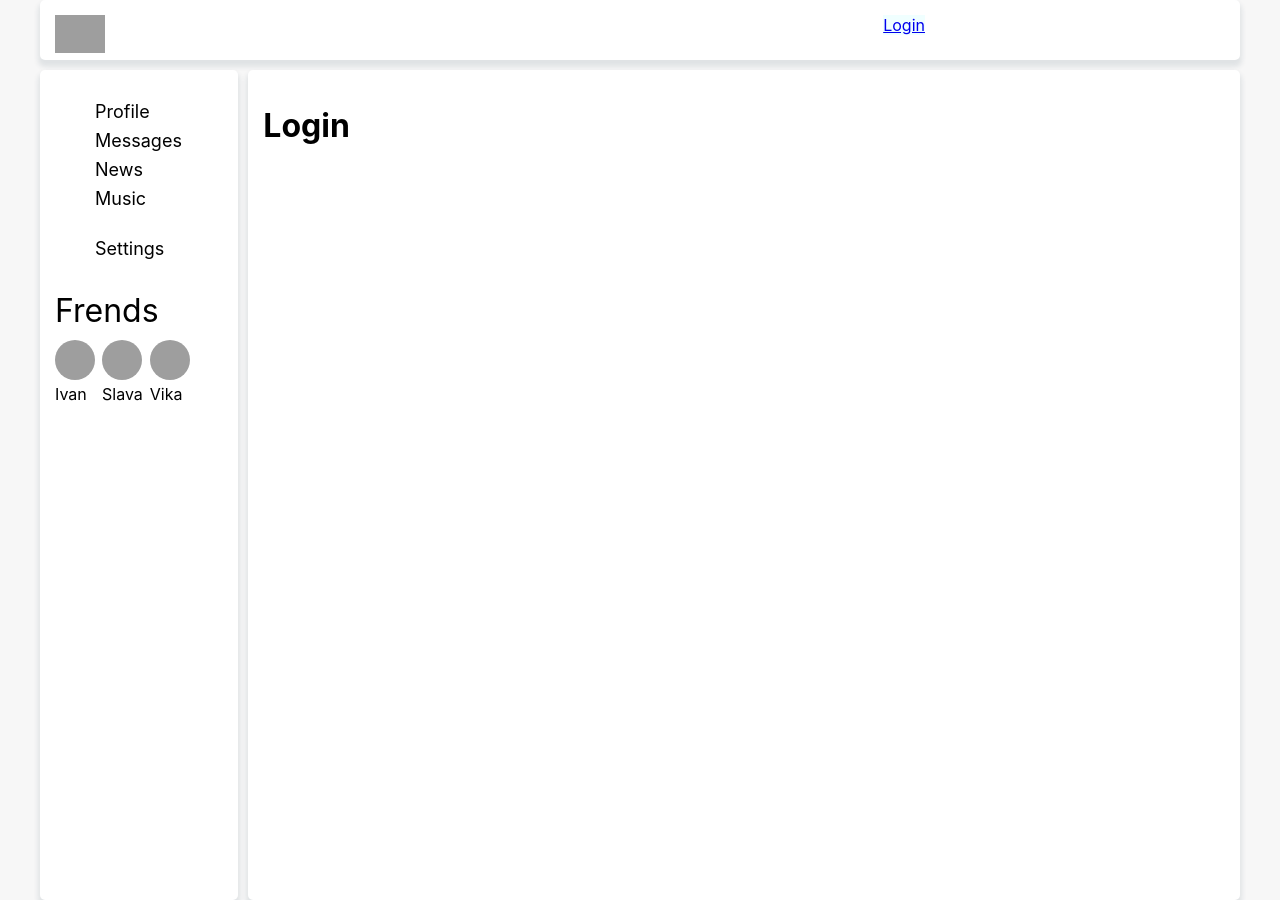
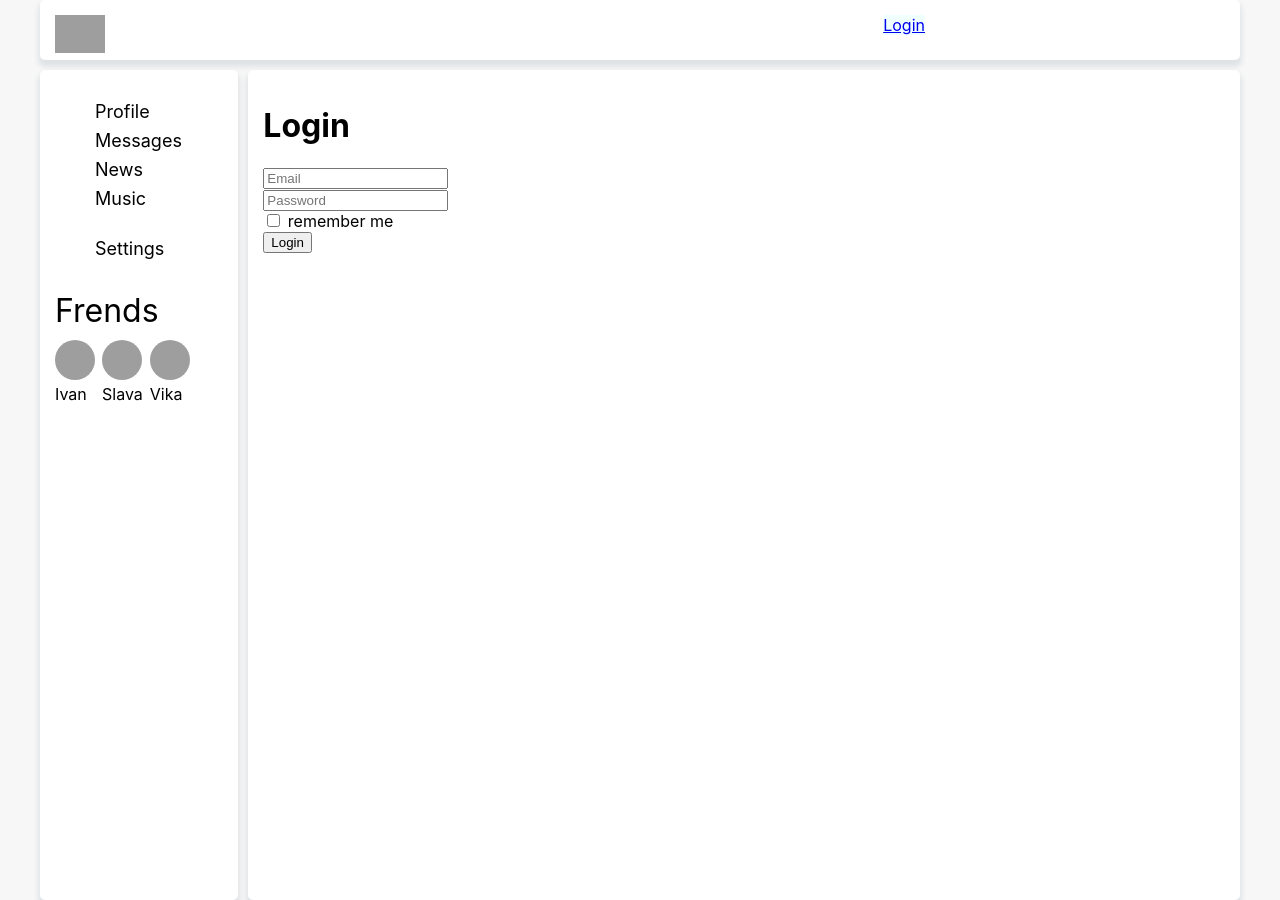
Before and after one commit to Isckatel/react-learn, a React (Create React App) app: page /login in a window 1280 px wide. Built offline with nearby package versions, Linux system fonts and the light colour scheme; no server answers; grey boxes are pictures that could not be loaded.

Commit message:
Form Login (formik)

```diff
--- a/package.json
+++ b/package.json
@@ -7,6 +7,7 @@
     "@testing-library/react": "^11.2.7",
     "@testing-library/user-event": "^12.8.3",
     "axios": "^0.21.1",
+    "formik": "^2.2.9",
     "react": "^17.0.2",
     "react-dom": "^17.0.2",
     "react-redux": "^7.2.4",
--- a/src/api/api.js
+++ b/src/api/api.js
@@ -39,5 +39,9 @@ export const authAPI = {
   getAuth() {
     return instance.get(`auth/me`)
     .then(response=>response.data);
+  },
+  postAuth(object){
+    return instance.post(`auth/login`, object);
+    //.then(response => response.data);
   }
 }
--- a/src/components/Login/Login.jsx
+++ b/src/components/Login/Login.jsx
@@ -1,7 +1,61 @@
-import React from 'react';
+import React, {useState} from 'react';
+import { useFormik } from 'formik';
+import {authAPI} from '../../api/api';
+import {compose} from 'redux';
+import {connect} from 'react-redux';
+import {withAuthRedirectOnProfile} from '../hoc/withAuthRedirectOnProfile';
+import {Redirect} from "react-router-dom";
+
+const LoginForm = (props) => {
+  const [count, setCount] = useState(0);
+
+  const formik = useFormik({
+    initialValues: {
+       email: '',
+       password: '',
+       rememberMe: 'false',
+     },
+     onSubmit: values => {
+       authAPI.postAuth(values)
+       .then(response => {
+         if (response.data.resultCode === 0) {
+           if (response.data.data.userId) {setCount(count + 1)}
+         }
+         console.log(response.data);
+       });
+     }
+  });
+
+  return (
+    <form onSubmit={formik.handleSubmit}>
+      <div>
+        <input id='email' name='email' type='text' placeholder={"Email"}
+        onChange={formik.handleChange}  value={formik.values.email}/>
+      </div>
+      <div>
+        <input id='password' name='password' type='text' placeholder={"Password"}
+        onChange={formik.handleChange}  value={formik.values.password}  />
+      </div>
+      <div>
+        <input id='rememberMe' name='rememberMe' type={"checkbox"}
+        onChange={formik.handleChange}  value={formik.values.rememberMe}/> remember me
+      </div>
+      <div>
+        <button type="submit">Login</button>
+      </div>
+    </form>);
+}
+
 
 const Login = (props) => {
-  return <h1>Login</h1>
+  return (
+  <div>
+    <h1>Login</h1>
+    <LoginForm />
+  </div>
+  );
 }
 
-export default Login;
+const LoginContainer = compose(withAuthRedirectOnProfile)(Login);
+
+export default LoginContainer;
--- /dev/null
+++ b/src/components/hoc/withAuthRedirectOnProfile.js
@@ -0,0 +1,13 @@
+import React from 'react';
+import {connect} from 'react-redux';
+import {Redirect} from "react-router-dom";
+
+let mapStateToProps = (state) => ({isAuth:state.auth.isAuth});
+
+export const withAuthRedirectOnProfile = (Component) => {
+  const RedirectComponent = (props) => {
+    if (props.isAuth) return <Redirect to='/profile' />
+    return <Component {...props} />
+  }
+  return connect(mapStateToProps)(RedirectComponent);
+}
```
Also changed, not shown: 1 other file (tests, documents, lock files or other folders).
